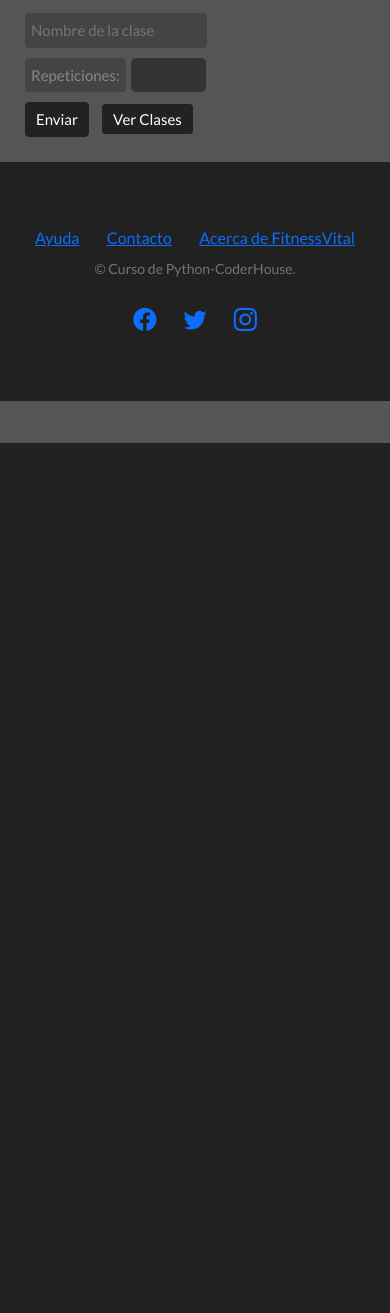
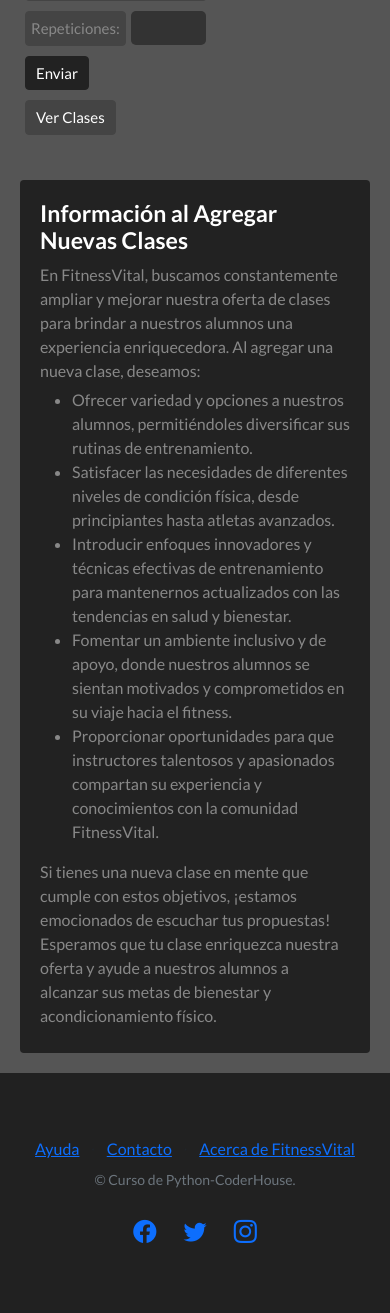
Before and after one commit to dellabernardanico/Tercera-pre-entrega-Della-Bernarda, a Django app: page /clase-formulario/ in a window 390 px wide. Shown: the part 401-1714 px from the top of the page. Before the commit the page ends 844 px from the top, so only its background shows below. Run offline with Django 4.2, Linux system fonts and the light colour scheme; some libraries are stand-ins or nearby versions.

Commit message:
detalles info

```diff
--- a/AppEntrega/static/css/mis_estilos.css
+++ b/AppEntrega/static/css/mis_estilos.css
@@ -586,3 +586,46 @@ ver-comentarios-button a.custom-button:hover {
 .agregar-comentario button[type="submit"]:hover {
   background-color: #000;
 }
+
+.informacion-instructor-cuadro {
+  background-color: #222;
+  padding: 20px;
+  border-radius: 4px;
+  color: #888; /* Color de texto más claro */
+  margin: 20px; /* Margen igual en todos los lados */
+}
+
+.informacion-instructor-cuadro h3 {
+  color: #fff;
+}
+
+.informacion-instructor-cuadro p {
+  font-size: 16px;
+  margin: 5px 0;
+}
+
+.informacion-instructor-cuadro ul li {
+  color: #888; /* Color de texto más claro */
+}
+
+
+.informacion-alumno-cuadro {
+  background-color: #222;
+  padding: 20px;
+  border-radius: 4px;
+  color: #888; /* Color de texto más claro */
+  margin: 20px; /* Margen igual en todos los lados */
+}
+
+.informacion-alumno-cuadro h3 {
+  color: #fff;
+}
+
+.informacion-alumno-cuadro p {
+  font-size: 16px;
+  margin: 5px 0;
+}
+
+.informacion-alumno-cuadro ul li {
+  color: #888; /* Color de texto más claro */
+}
--- a/AppEntrega/templates/claseFormulario.html
+++ b/AppEntrega/templates/claseFormulario.html
@@ -1,9 +1,10 @@
 {% extends 'padre.html' %}
 
 {% block contenidoQueCambia %}
-<h1 style="color: black;"> Registre una nueva Clase!</h1>
-    <form action="{% url 'ClaseFormulario' %}" method="post" class="formulario-instructores">{% csrf_token %}
-
+<div class="row">
+    <div class="col-md-6">
+        <form action="{% url 'ClaseFormulario' %}" method="post" class="formulario-instructores">
+            {% csrf_token %}
             <div class="custom-input-group">
                 <input type="text" id="{{ miFormulario.nombre.id_for_label }}" name="{{ miFormulario.nombre.name }}" placeholder="Nombre de la clase">
             </div>
@@ -11,11 +12,25 @@
                 <label for="{{ miFormulario.repeticiones.id_for_label }}">Repeticiones:</label>
                 {{ miFormulario.repeticiones }}
             </div>
-
-
-        <button type="submit" class="custom-button"> Enviar </button>
-        <a href="{% url 'ListaClases' %}" class="custom-button ver-clases">Ver Clases</a>
+            <button type="submit" class="custom-button">Enviar</button>
+            <form action="{% url 'ListaClases' %}" method="get" class="formulario-instructores">
+                <button type="submit" class="custom-button ver-instructores">Ver Clases</button>
             </form>
-
-
+        </form>
+    </div>
+    <div class="col-md-6">
+        <div class="informacion-instructor-cuadro">
+            <h3>Información al Agregar Nuevas Clases</h3>
+            <p>En FitnessVital, buscamos constantemente ampliar y mejorar nuestra oferta de clases para brindar a nuestros alumnos una experiencia enriquecedora. Al agregar una nueva clase, deseamos:</p>
+            <ul>
+                <li>Ofrecer variedad y opciones a nuestros alumnos, permitiéndoles diversificar sus rutinas de entrenamiento.</li>
+                <li>Satisfacer las necesidades de diferentes niveles de condición física, desde principiantes hasta atletas avanzados.</li>
+                <li>Introducir enfoques innovadores y técnicas efectivas de entrenamiento para mantenernos actualizados con las tendencias en salud y bienestar.</li>
+                <li>Fomentar un ambiente inclusivo y de apoyo, donde nuestros alumnos se sientan motivados y comprometidos en su viaje hacia el fitness.</li>
+                <li>Proporcionar oportunidades para que instructores talentosos y apasionados compartan su experiencia y conocimientos con la comunidad FitnessVital.</li>
+            </ul>
+            <p>Si tienes una nueva clase en mente que cumple con estos objetivos, ¡estamos emocionados de escuchar tus propuestas! Esperamos que tu clase enriquezca nuestra oferta y ayude a nuestros alumnos a alcanzar sus metas de bienestar y acondicionamiento físico.</p>
+        </div>
+    </div>
+</div>
 {% endblock contenidoQueCambia %}
--- a/AppEntrega/urls.py
+++ b/AppEntrega/urls.py
@@ -30,5 +30,4 @@ urlpatterns = [
     path('editar_comentario/<int:comentario_id>/', editar_comentario, name='editar_comentario'),
     path('eliminar_comentario/<int:comentario_id>/', eliminar_comentario, name='eliminar_comentario'),
     path('acerca-nosotros/', acerca_nosotros , name='acerca_nosotros'),
-
 ]
```
Also changed, not shown: AppEntrega/templates/alumnoFormulario.html (+19 -3 lines), AppEntrega/templates/instructorFormulario.html (+19 -4 lines), db.sqlite3. Lines whose indentation alone changed are shown as unchanged.
